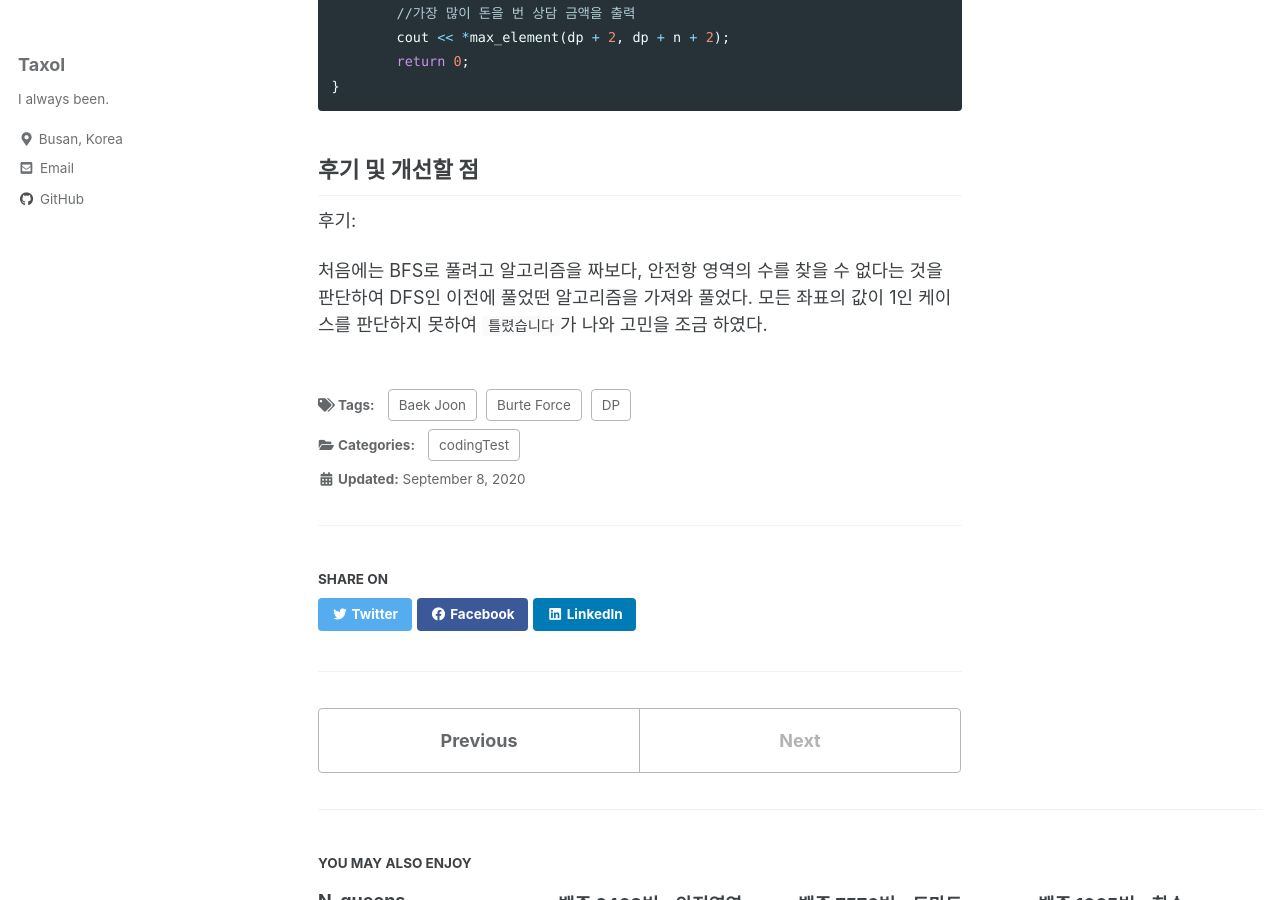
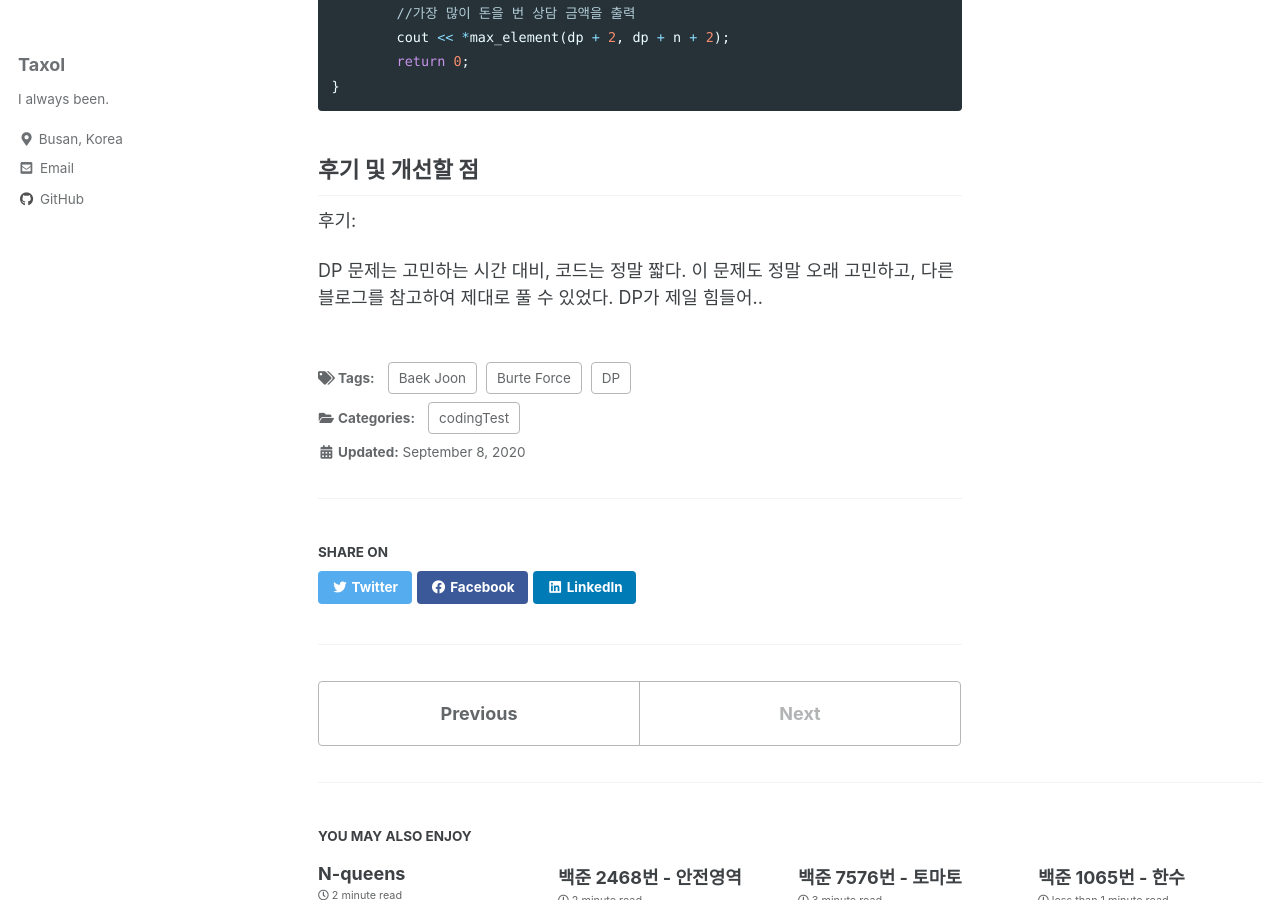
Before and after one commit to taxol1203/taxol1203.github.io, a Jekyll site: the page built from _posts/2020-09-08-bj-퇴사.md, in a window 1280 px wide and 900 px high, scrolled down 3148 px. Built offline with Jekyll 4.4.1, drawn with Linux system fonts in a browser that asks for light colours; cached includes are drawn as plain includes.

Commit message:
add review

```diff
--- a/_posts/2020-09-08-bj-퇴사.md
+++ b/_posts/2020-09-08-bj-퇴사.md
@@ -128,5 +128,5 @@ int main(int argc, char* argv[]) {
 
 후기:
 
-처음에는 BFS로 풀려고 알고리즘을 짜보다, 안전항 영역의 수를 찾을 수 없다는 것을 판단하여 DFS인 이전에 풀었떤 알고리즘을 가져와 풀었다.
-모든 좌표의 값이 1인 케이스를 판단하지 못하여 `틀렸습니다`가 나와 고민을 조금 하였다.
+DP 문제는 고민하는 시간 대비, 코드는 정말 짧다. 이 문제도 정말 오래 고민하고, 다른 블로그를 참고하여 제대로 풀 수 있었다.
+DP가 제일 힘들어..
```
